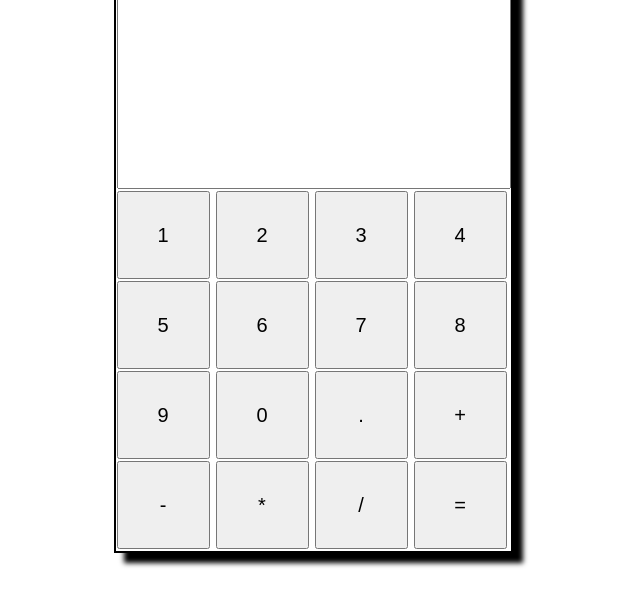
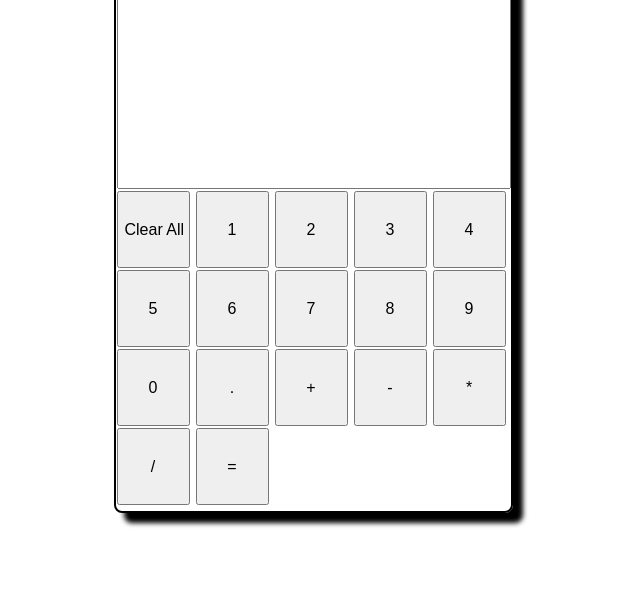
Before and after one commit to KaranThakar31/Basic-Calculator---Javascript, a plain HTML site: page index.html in a window 1280 px wide. Shown: the part 59-664 px from the top of the page, without its empty margins (327-967 px from the left). Drawn offline with Linux system fonts and the light colour scheme.

Commit message:
clear all added

```diff
--- a/calculator.css
+++ b/calculator.css
@@ -1,9 +1,10 @@
 #main{
     width: 395px;
-    height: 600px;
+    height: 560px;
     border: 2px solid black;
     margin: auto;
     box-shadow: 10px 10px 5px;
+    border-radius: 8px;
 }
 #header{
     text-align: center;
@@ -20,13 +21,15 @@
     height: 365px;
 }
 input{
-    width: 93px;
-    height: 88px;
+    width: 73px;
+    height: 77px;
     margin: 1px;
-    font-size: 20px;
+    font-size: 16px;
     cursor: pointer;
+    transition: 0.2s;
 }
+
 input:hoover{
     background: gray;
-    transform: scale(1.2);
+    transform: scale(1.5);
 }
--- a/index.html
+++ b/index.html
@@ -13,6 +13,7 @@
             <div id="header"> Calculator </div>
         <input type="text" id="screen" name="answer">  </input>
         <div id="buttons">
+            <input type="button" value="Clear All" onclick="form1.answer.value=''"></button>
             <input type="button" value='1' onclick="form1.answer.value += '1'"></button>
             <input type="button" value="2" onclick="form1.answer.value += '2'"></button>
             <input type="button" value="3" onclick="form1.answer.value += '3'"></button>
```
